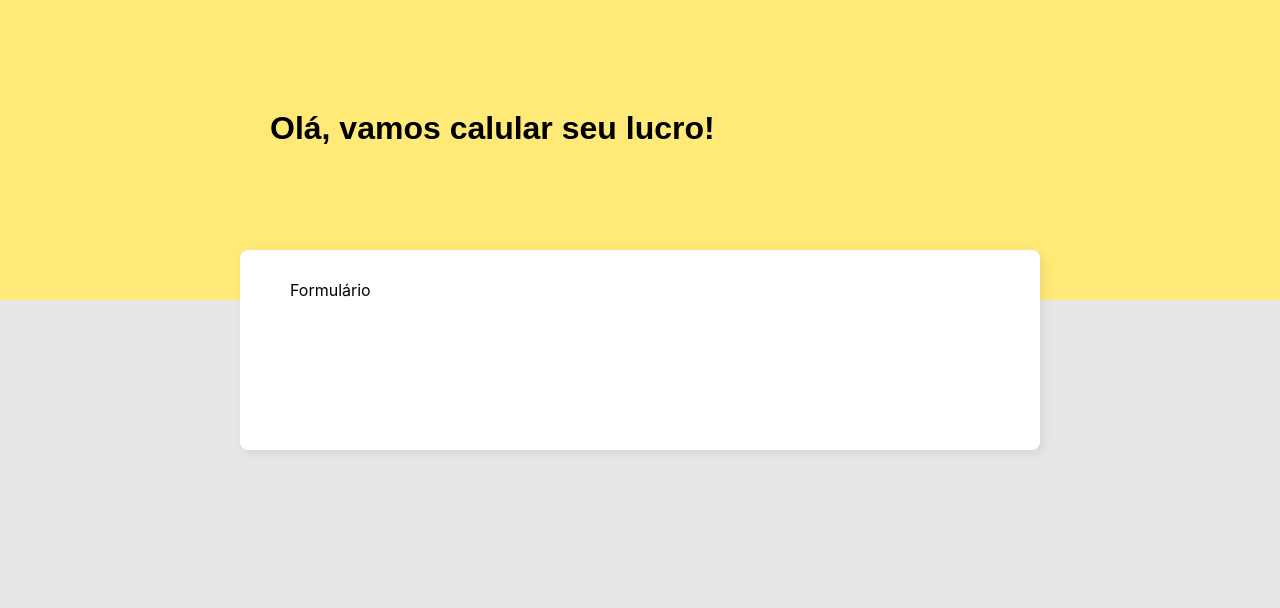
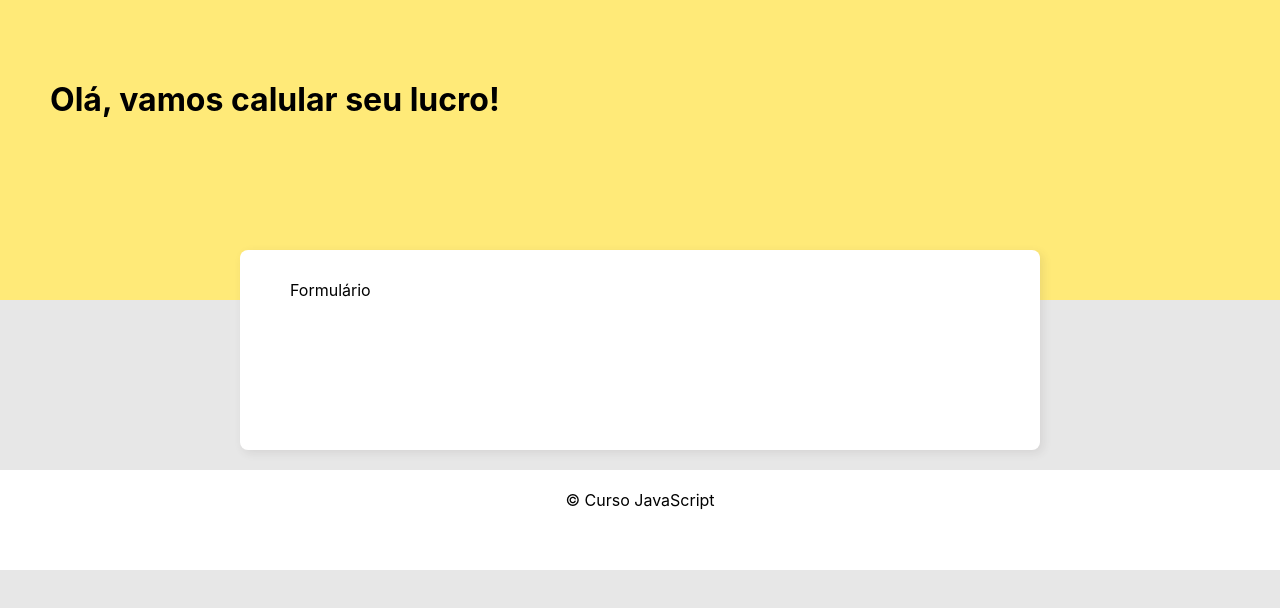
Before and after one commit to FernandoLelis/meu-lucro-ml, a React (Create React App) app in the folder meu-lucro-ml/: page / in a window 1280 px wide. Shown: the top 608 px of the page. Built offline with nearby package versions, Linux system fonts and the light colour scheme.

Commit message:
Alteracao nos componentes

```diff
--- a/meu-lucro-ml/src/App.css
+++ b/meu-lucro-ml/src/App.css
@@ -35,3 +35,13 @@ body {
     border-radius: 8px;
     box-shadow: 3px 3px 10px rgba(75, 66, 66, 0.11);
 }
+
+.boxBut {
+    margin: 70px 0px 0px 0px;
+    padding: 20px;
+    width: 100%;
+    height: 100px;
+    min-height: 100px;
+    background-color: white;
+    text-align: center;
+ }
--- a/meu-lucro-ml/src/App.js
+++ b/meu-lucro-ml/src/App.js
@@ -1,24 +1,21 @@
+import React, {Component} from 'react';
 import './App.css';
+import Header from './Components/Header';
 import {useState} from 'react'
+import Formulario from './Components/Formulario';
+import Footer from './Components/Footer';
 
 function App() {
 
-
   return (
     <div className="App">
-      <div className="boxTop">
-        <div className="boxTitle">
-          <h1>
-            Olá, vamos calular seu lucro!
-          </h1>
-        </div>
-        </div>
-      <div className="boxForm">
-        Formulário
-      </div>
+      <Header />
+      <Formulario />
+      <Footer />
 
     </div>
   );
+
 }
 
 export default App;
--- a/meu-lucro-ml/src/Components/Footer.js
+++ b/meu-lucro-ml/src/Components/Footer.js
@@ -0,0 +1,10 @@
+import React from 'react';
+
+export default function Footer() {
+
+  return (
+    <div className="boxBut">
+         <p>&copy; Curso JavaScript</p>
+    </div>
+    );
+}
--- /dev/null
+++ b/meu-lucro-ml/src/Components/Formulario.js
@@ -0,0 +1,10 @@
+import React from "react";
+
+export default function Formulario() {
+
+  return (
+    <div className="boxForm">
+        Formulário
+      </div>
+    );
+}
--- a/meu-lucro-ml/src/Components/Header.js
+++ b/meu-lucro-ml/src/Components/Header.js
@@ -0,0 +1,13 @@
+import React from "react";
+
+export default function Header() {
+
+  return (
+    <div className="boxTop">
+          <h1>
+            Olá, vamos calular seu lucro!
+          </h1>
+
+    </div>
+    );
+}
```
Also changed, not shown: meu-lucro-ml/src/Components/Section.js (deleted).
